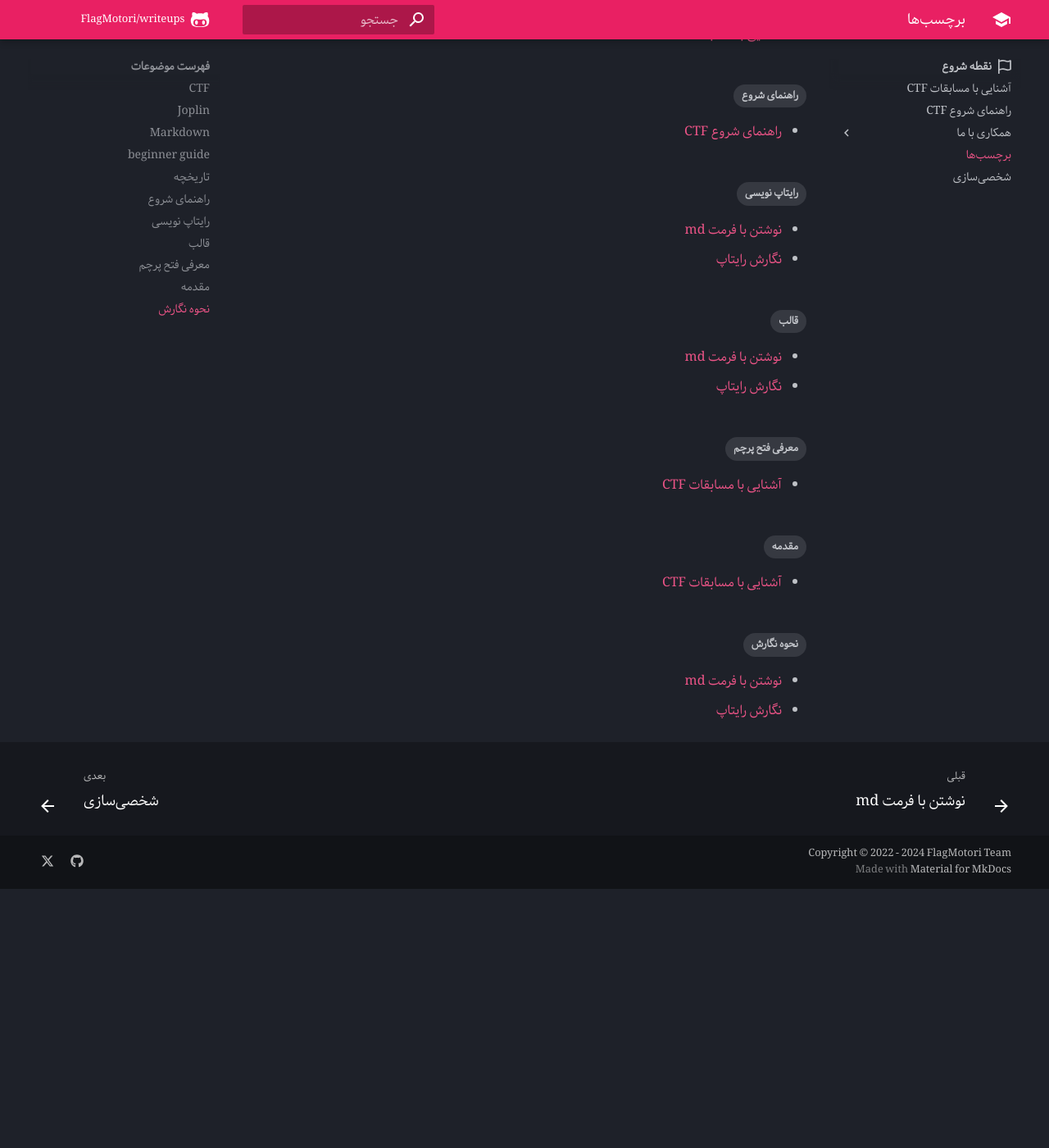
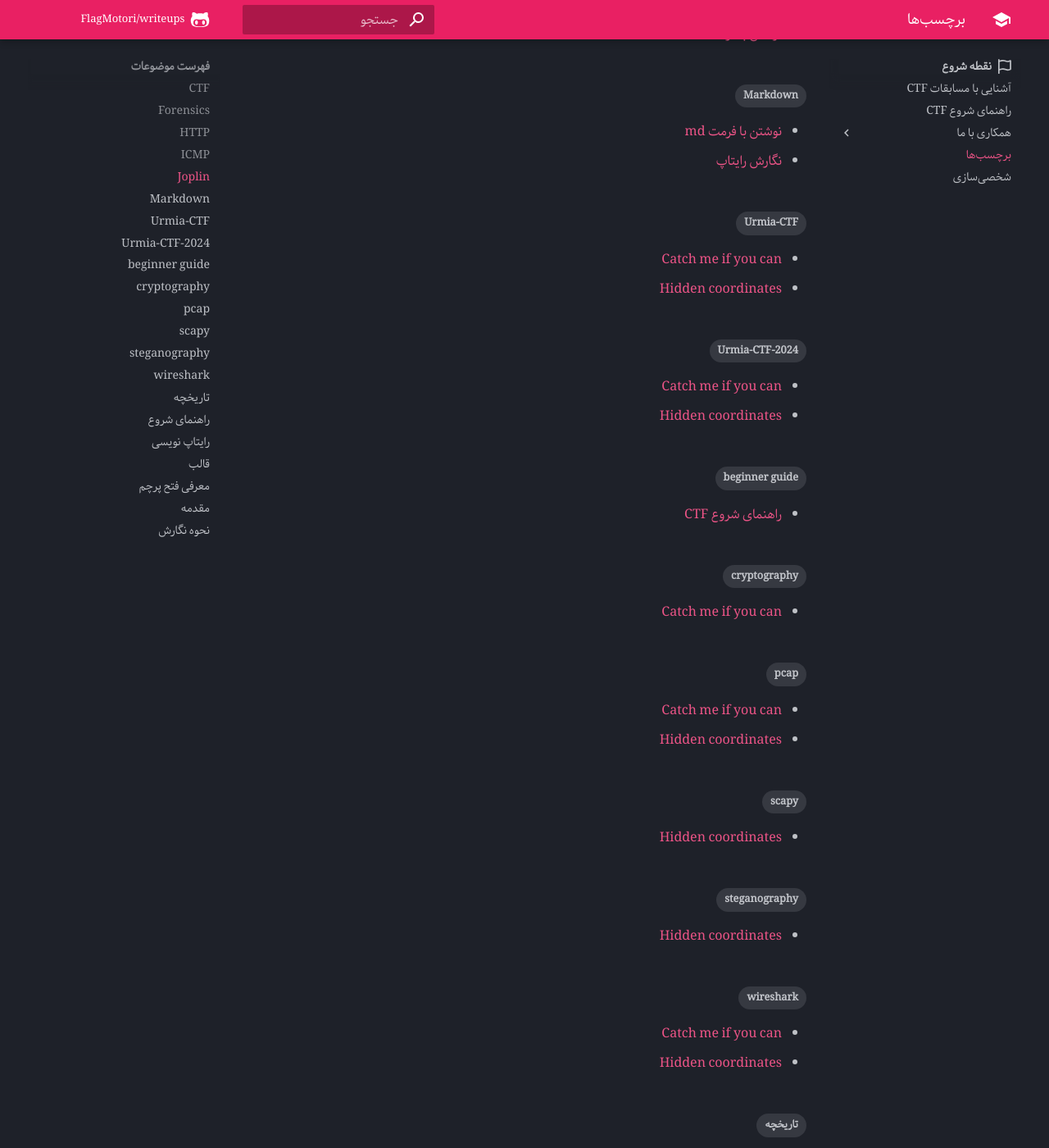
Before and after one commit to FlagMotori/writeups, an MkDocs documentation site: the page built from docs/tags.md, in a window 1280 px wide and 1400 px high, scrolled down 861 px. Shown: the whole window at 82% size. Built offline with MkDocs 1.6.1 and Material for MkDocs 9.7.7, drawn with Linux system fonts in a browser that asks for light colours; comment, search, counter and statistics services are not loaded; before the commit the page ends 1945 px from its top, so only the background shows below that; some of the changed lines change nothing that is shown; some of the changed text lies outside the part shown.

Commit message:
add Urmia-CTF forensics (#48)
* add writeup forensic/2024/Urmia-CTF/catch-me-if-you-can
* add writeup forensics/2024/Urmia-CTF/hidden-coordinates

````diff
--- /dev/null
+++ b/docs/forensic/writeups/2024/Urmia-CTF/catch-me-if-you-can.md
@@ -0,0 +1,74 @@
+---
+tags:
+  - Urmia-CTF
+  - Urmia-CTF-2024
+  - Forensics
+  - pcap
+  - cryptography
+  - wireshark
+  - HTTP
+---
+
+
+!!! note "توضیحات چلنج"
+    <div style="text-align: left">
+    In the bustling bazaars of ancient Persia, where merchants traded silk and spices, a secret message has been intercepted. Legend has it that this message holds the key to discovering the whereabouts of a hidden treasure deep within the ancient emperor of Persia. However, the message has been cunningly encrypted and is hidden within a sea of network traffic. Can you decode it before the secret slips through your fingers?
+    </div>
+
+یک فایل [packet capture](https://en.wikipedia.org/wiki/Pcap) بهمون داده شده که باید فلگ رو از داخلش در بیاریم
+![wireshark screen of packet capture with some arp and ssh pdu's](catch-me-if-you-can-files/1_many_arps.png){ style="display: block; margin: 0 auto" }
+
+
+فایل رو اول که باز کردم با خودم گفتم این همه پیام [ARP](https://en.wikipedia.org/wiki/Address_Resolution_Protocol) زیادیه برای یه شبکه، اونم پشت سر هم
+
+ با این که مشکوک بود اول رفتم سراغ پیدا کردن پیام هایی که مخفی نشدن و اگه به جایی نرسیدم برگردم سر ARP
+
+همیشه اول فیلتر میزنم روی [فلگ پوش TCP](https://datatracker.ietf.org/doc/html/rfc9293#section-3.1-6.14.2.10.1) ببینم پیامی هست که رمز نگاری نشده باشه
+![wireshark screen of packet capture with some http and ssh pdu's](catch-me-if-you-can-files/2_http.png){ style="display: block; margin: 0 auto" }
+
+به نظر میاد چیزی پیدا کردیم
+
+[http](https://en.wikipedia.org/wiki/HTTP)
+نشونه خوبیه
+
+[follow http stream](https://www.wireshark.org/docs/wsug_html_chunked/ChAdvFollowStreamSection.html)
+کردم
+![wireshark screen of a reassembled http conversation](catch-me-if-you-can-files/3_follow_http.png){ style="display: block; margin: 0 auto" }
+
+
+به نظر میاد که فایل داخل ریسپانس هستش
+
+فایل رو که سیو کردم و روش کامند
+[file](https://www.man7.org/linux/man-pages/man1/file.1.html)
+روی زدم دیدم عکسه
+```bash
+$file a.png
+a.png: PNG image data, 256 x 256, 8-bit/color RGBA, non-interlaced
+```
+بازش کردم
+![a colorful image of vegetables in a bowl with an encrypted message written on the lower right of the iamge ](catch-me-if-you-can-files/secret.png){ width=80%; height: auto; style="display: block; margin: 0 auto" }
+
+پایین سمت راست عکس نوشته بی معنی میبینیم که اگه به الگوش دقت کنیم متوجه میشیم که احتمالا از [الگوریتم سزار](https://en.wikipedia.org/wiki/Caesar_cipher) استفاده شده برای رمز نگاری این متن
+
+چون
+
+۱.حرف اول کلمه ها بزرگه
+
+۲.شبیه متن عادی هستش که صرفا معنی نمیده به این مظور که چینش و تکرار حروف اشناس
+
+کلید از ۱ تا ۲۸ سزار رو تست کردم
+
+و با کلید ۲۲ به متن زیر رسیدم
+
+Tabriz_Grand_Bazaar
+
+داخل فرمت
+UCTF{}
+گذاشتم و قبول شد
+
+---
+??? success "FLAG :triangular_flag_on_post:"
+    <div>`UCTF{Tabriz_Grand_Bazaar}`</div>
+
+!!! نویسنده
+    [Ali](https://github.com/AliGhaffarian)
--- /dev/null
+++ b/docs/forensic/writeups/2024/Urmia-CTF/hidden-coordinates.md
@@ -0,0 +1,179 @@
+---
+tags:
+  - Urmia-CTF
+  - Urmia-CTF-2024
+  - Forensics
+  - pcap
+  - steganography
+  - wireshark
+  - scapy
+  - ICMP
+---
+
+
+
+!!! note "توضیحات چلنج"
+    <div style="text-align: left">
+    Jack Sparrow may be searching for treasure, but he’ll never find the map if he can't decipher the signals. Buried within a seemingly ordinary pcap file are hidden details encoded in ICMP packets. Unearth the secrets concealed in these packets to reveal the flag.
+    </div>
+یک فایل
+[packet capture](https://en.wikipedia.org/wiki/Pcap)
+بهمون داده شده که باید فلگ رو از داخلش در بیاریم
+
+![wireshark screen of packet capture with some tcp and mdns and quic and tls PDUs](hidden-coordinates-files/1_pcap.png){ style="display: block; margin: 0 auto" }
+
+طبق گفته چلنج احتمالا فلگ داخل پیام های
+[ICMP](https://en.wikipedia.org/wiki/Internet_Control_Message_Protocol)
+مخفی شده ،ولی بهتره به استراتژی همیشگی بچسبیم و اول ببینیم پیامی هست که رمز نگاری و مخفی نشده باشه
+
+مثل همیشه اول روی  [فلگ پوش TCP](https://datatracker.ietf.org/doc/html/rfc9293#section-3.1-6.14.2.10.1)
+فیلتر میزاریم که ببینیم چی دستمون میاد
+
+![wireshark screen of tcp and tls PDUs](hidden-coordinates-files/2_tcp_push_flag.png){ style="display: block; margin: 0 auto" }
+
+کلی پیام  [TLS](https://en.wikipedia.org/wiki/Transport_Layer_Security) داریم میبینیم که فعلا استفاده ای برامون ندارن پس فیلترشون میکنیم که نبینیمشون
+
+![wireshark screen of tcp retransmissions](hidden-coordinates-files/3_filter_on_not_tls.png){ style="display: block; margin: 0 auto" }
+
+خب مثل اینکه از
+`TCP`
+چیزی در نمیاد فعلا
+
+خب بریم سر
+`ICMP`
+ببینیم چیزی دستمون رو میگیره یا نه
+
+![wireshark screen of icmp PDUs](hidden-coordinates-files/4_icmp_filter.png){ style="display: block; margin: 0 auto" }
+
+!!! info inline end "`ICMP payload`"
+	یکی از قسمت هایی که خیلی خیلی مهمه
+	`payload`
+	داخل
+	`ICMP`
+	هست که برای
+	[tunneling](https://en.wikipedia.org/wiki/ICMP_tunnel)
+	 و در کل انتقال دیتا استفاده استفاده میشه چون سادس
+
+ خب ما که به پکت های
+`ICMP`
+نگاه میکنیم میبینیم کلا دو جور
+`payload` دارن این پیاما
+
+- `datadatadatadata`
+
+- `abcdefghijklmnopqrstuvwabcdefghi`
+
+برنامه هایی که
+پینگ
+میگیرن معمولا اگه ازشون بخوای که یسری دیتا هم بفرستن که پینگ کردن یکم سنگین تر شه میان به ترتیب حروف الفبای انگلیسی میچینن
+ `payload`
+رو
+
+پس میتونیم با قاطعیت بگیم اونایی که
+ `payload`
+دومی رو دارن متعلق به نرم افزار پینگ استانداردن
+
+با فیلتر کردن
+`ICMP`
+هایی که  پیلود
+ `abcdefghijklmnopqrstuvwabcdefghi`
+ رو دارن رو حذف میکنیم
+
+![wireshark screen of icmp PDUs](hidden-coordinates-files/5_icmp_filtered_standard_payload.png){ style="display: block; margin: 0 auto" }
+
+خب اگه درست جلو اومده باشیم فلگ جاهای محدودی میتونه باشه
+
+باید بگردیم داخل فیلد های مختلف پکت که دیتا ممکنه داخلشون مخفی شده باشه
+
+!!! failure ""
+	`ICMP sequence number`
+	دیتایی نداشت
+
+!!! failure ""
+	`ICMP checksum`
+	هم نمیتونه مهم باشه چون مقدار درستی داره
+
+	تصور اینکه اینقدر خوب پکت رو درست کرده باشن که از
+	 `checksum`
+	فلگ در بیاد دور از انتظاره
+
+فیلد
+ `ttl`
+از هدر
+`IP`
+داخل پیام هایی که از سمت 192.168.1.50 میاد خیلی مشکوکه
+
+ولی قبلش باید یه مقدمه بهتون بگم  از `ttl`
+??? TTL
+	 `ttl`
+	یک فیلد داخل
+	 [IPv4](https://en.wikipedia.org/wiki/IPv4)
+	هست که نشون میده پکت حق داره جند بار توسط روتر
+	 [forward](https://www.educative.io/answers/what-is-the-difference-between-routing-and-forwarding)
+	شه
+
+	حواستون باشه این با
+	[forward	کردن توی سویچ های link layer](https://en.wikipedia.org/wiki/Multilayer_switch#Layer-2_switching)
+	فرق داره
+
+	و هر دفعه که
+	 `forward`
+	میشه
+	 `router`
+	یکی از ttl  پکت کم میکنه
+
+	وقتی به صفر برسه
+	 `router`
+	اون پکت رو
+	 `drop`
+	میکنه
+
+	یسری
+	 `router`
+	ها به دلایل امنیتی اینکار رو نمیکنن
+
+	تقریبا همیشه دستگاه فرستنده این فیلد رو یکی از اینا ست میکنه
+
+	64, 128, 255
+
+
+دستگاه 192.168.1.50 مقدار ttl رو به صورت استاندارد ست نمیکنه
+
+از کجا میدونیم؟
+
+چون پکت کپجر روی این دستگاه انجام شده و  باید یکی از اعداد 255،128،64 رو میدیدیم داخل
+ `ttl`
+
+از کجا میدونیم پکت کپچر روی 192.168.1.50 انجام شده؟
+
+وقتی به پیام های عادی که از سمت 192.168.1.50 هستن نگاه میکنیم میبینیم که ttl=128 دارن یعنی هنوز یکبار هم
+ `forward`
+	نشدن
+
+پس ما 192.168.1.50 هستیم
+
+ فرمت فلگ
+ `uctf{}`
+ هست و
+ `ttl`
+ پیام اول فیلتر شده 117 که مطابق کد اسکی u هست که میشه کاراکتر اول فلگ
+
+پیام هایی که فیلتر کردیم رو با وایرشارک
+`export` میکنیم و با این برنامه فلگ رو به درست میاریم
+
+```python
+from scapy.all import *
+pcap = rdpcap("icmp.pcapng")
+for packet in pcap:
+		 #if is not icmp echo request, skip the packet
+     if packet[ICMP].type != 8:
+         continue
+     #print ttl of IP layer
+     print(chr(packet[IP].ttl), end='')
+```
+
+??? success "FLAG :triangular_flag_on_post:"
+    <div>`uctf{Iran_K4run_River}`</div>
+
+!!! نویسنده
+    [Ali](https://github.com/AliGhaffarian)
--- a/mkdocs.yml
+++ b/mkdocs.yml
@@ -276,6 +276,9 @@
     - جرم‌شناسی:
         - forensic/index.md
         - رایتاپ‌های ۲۰۲۴:
+            - "Urmia CTF":
+                - forensic/writeups/2024/Urmia-CTF/hidden-coordinates.md
+                - forensic/writeups/2024/Urmia-CTF/catch-me-if-you-can.md
             - ImaginaryCTF:         # 19 July 2024
                 - forensic/writeups/2024/ImaginaryCTF/elves.md
             - BSidesSF:             # 04 May 2024
````
Also changed, not shown: docs/forensic/writeups/2024/Urmia-CTF/catch-me-if-you-can-files/1_many_arps.png (added), docs/forensic/writeups/2024/Urmia-CTF/catch-me-if-you-can-files/2_http.png (added), docs/forensic/writeups/2024/Urmia-CTF/catch-me-if-you-can-files/3_follow_http.png (added), docs/forensic/writeups/2024/Urmia-CTF/catch-me-if-you-can-files/secret.png (added), docs/forensic/writeups/2024/Urmia-CTF/hidden-coordinates-files/1_pcap.png (added), docs/forensic/writeups/2024/Urmia-CTF/hidden-coordinates-files/2_tcp_push_flag.png (added), docs/forensic/writeups/2024/Urmia-CTF/hidden-coordinates-files/3_filter_on_not_tls.png (added), docs/forensic/writeups/2024/Urmia-CTF/hidden-coordinates-files/4_icmp_filter.png (added), docs/forensic/writeups/2024/Urmia-CTF/hidden-coordinates-files/5_icmp_filtered_standard_payload.png (added), 1 other file.
